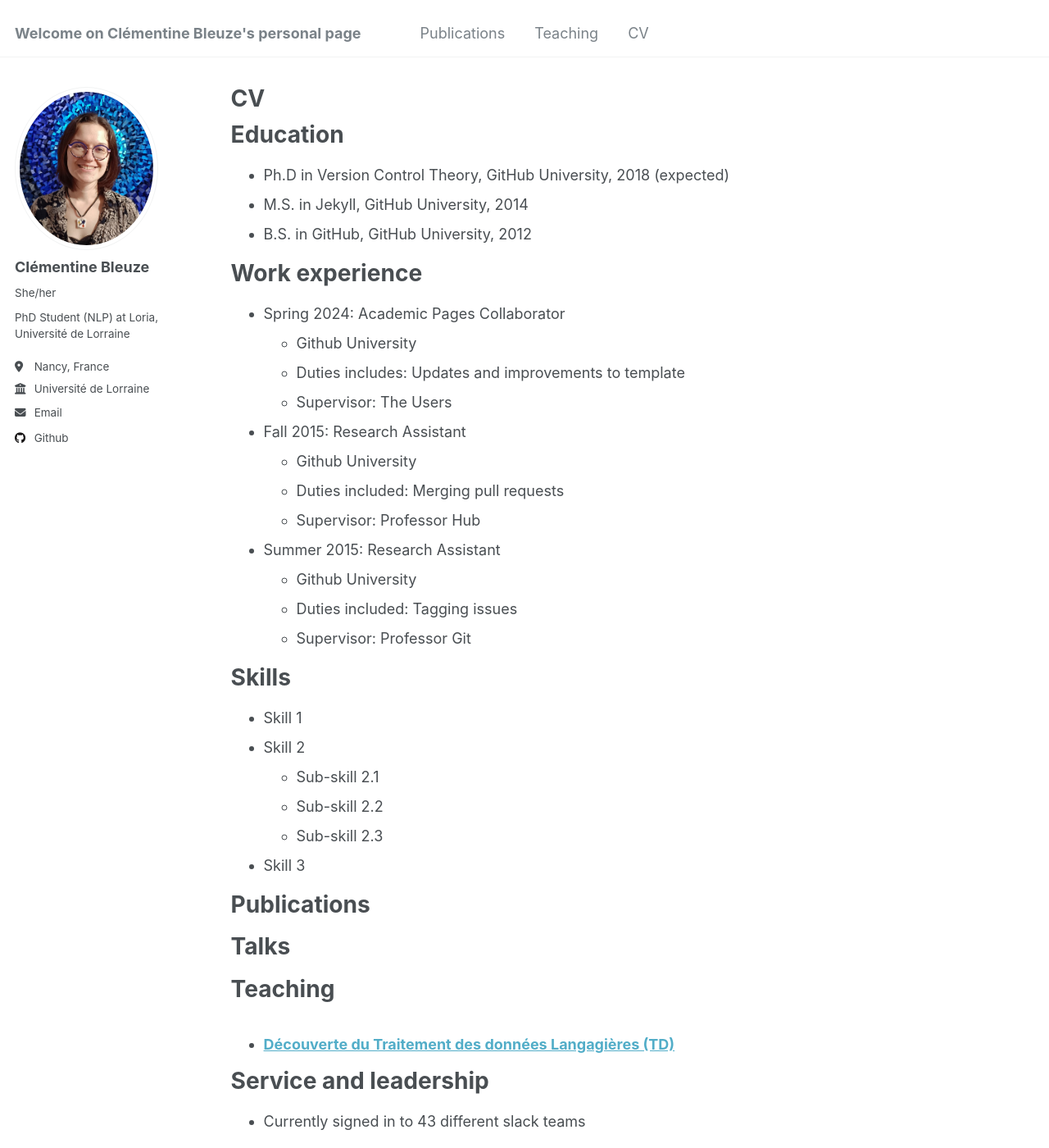
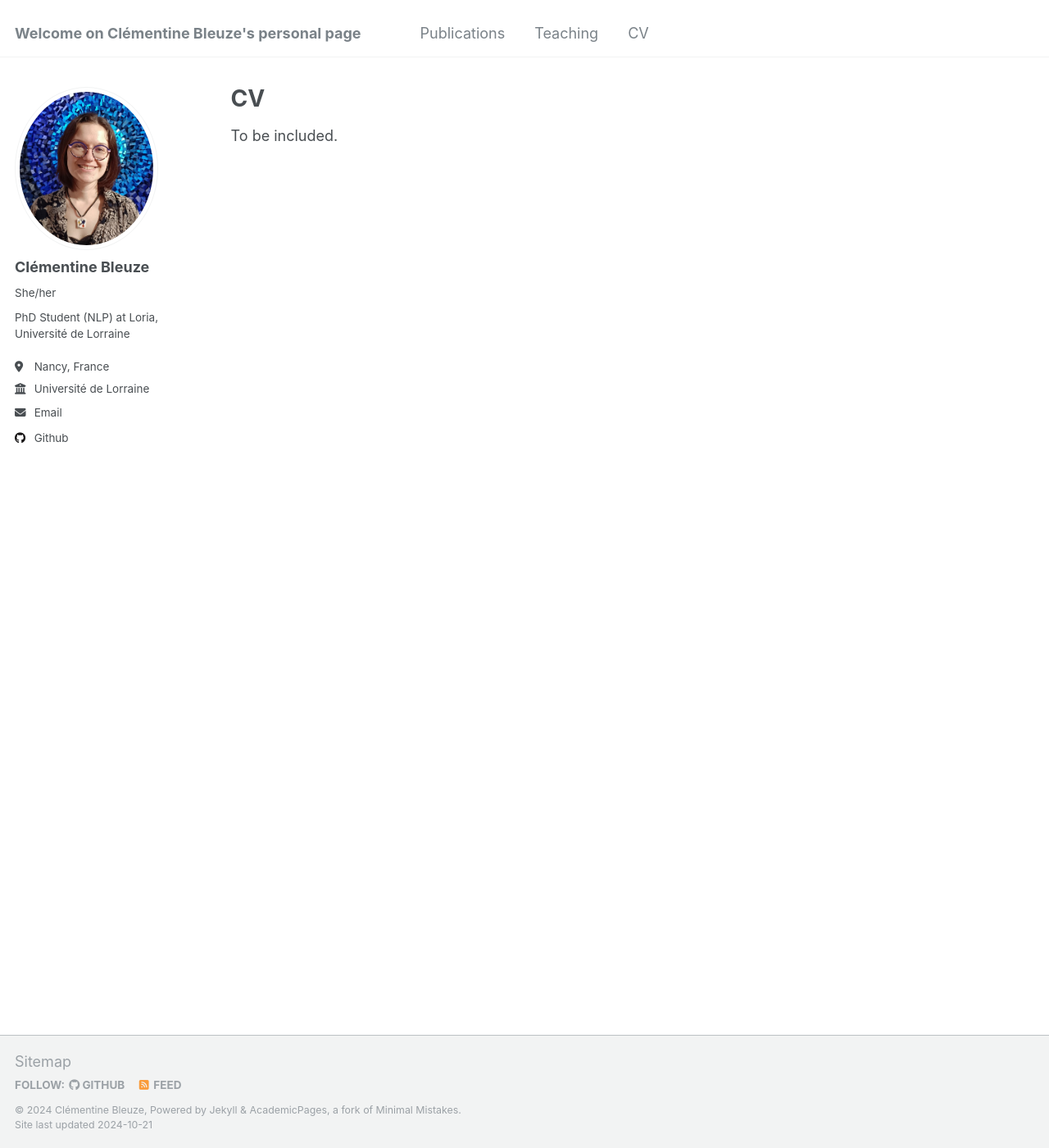
Before and after one commit to ClementineBleuze/ClementineBleuze.github.io, a Jekyll site: the page built from _pages/cv.md, in a window 1280 px wide and 1400 px high. Shown: the whole window at 82% size. Built offline with Jekyll 4.4.1, drawn with Linux system fonts in a browser that asks for light colours.

```diff
--- a/_pages/cv.md
+++ b/_pages/cv.md
@@ -6,59 +6,4 @@ author_profile: true
 redirect_from:
   - /resume
 ---
-
-{% include base_path %}
-
-Education
-======
-* Ph.D in Version Control Theory, GitHub University, 2018 (expected)
-* M.S. in Jekyll, GitHub University, 2014
-* B.S. in GitHub, GitHub University, 2012
-
-Work experience
-======
-* Spring 2024: Academic Pages Collaborator
-  * Github University
-  * Duties includes: Updates and improvements to template
-  * Supervisor: The Users
-
-* Fall 2015: Research Assistant
-  * Github University
-  * Duties included: Merging pull requests
-  * Supervisor: Professor Hub
-
-* Summer 2015: Research Assistant
-  * Github University
-  * Duties included: Tagging issues
-  * Supervisor: Professor Git
-
-Skills
-======
-* Skill 1
-* Skill 2
-  * Sub-skill 2.1
-  * Sub-skill 2.2
-  * Sub-skill 2.3
-* Skill 3
-
-Publications
-======
-  <ul>{% for post in site.publications reversed %}
-    {% include archive-single-cv.html %}
-  {% endfor %}</ul>
-
-Talks
-======
-  <ul>{% for post in site.talks reversed %}
-    {% include archive-single-talk-cv.html  %}
-  {% endfor %}</ul>
-
-Teaching
-======
-  <ul>{% for post in site.teaching reversed %}
-    {% include archive-single-cv.html %}
-  {% endfor %}</ul>
-
-Service and leadership
-======
-* Currently signed in to 43 different slack teams
+To be included.
```
Also changed, not shown: _pages/about.md (+5 -1 lines).
